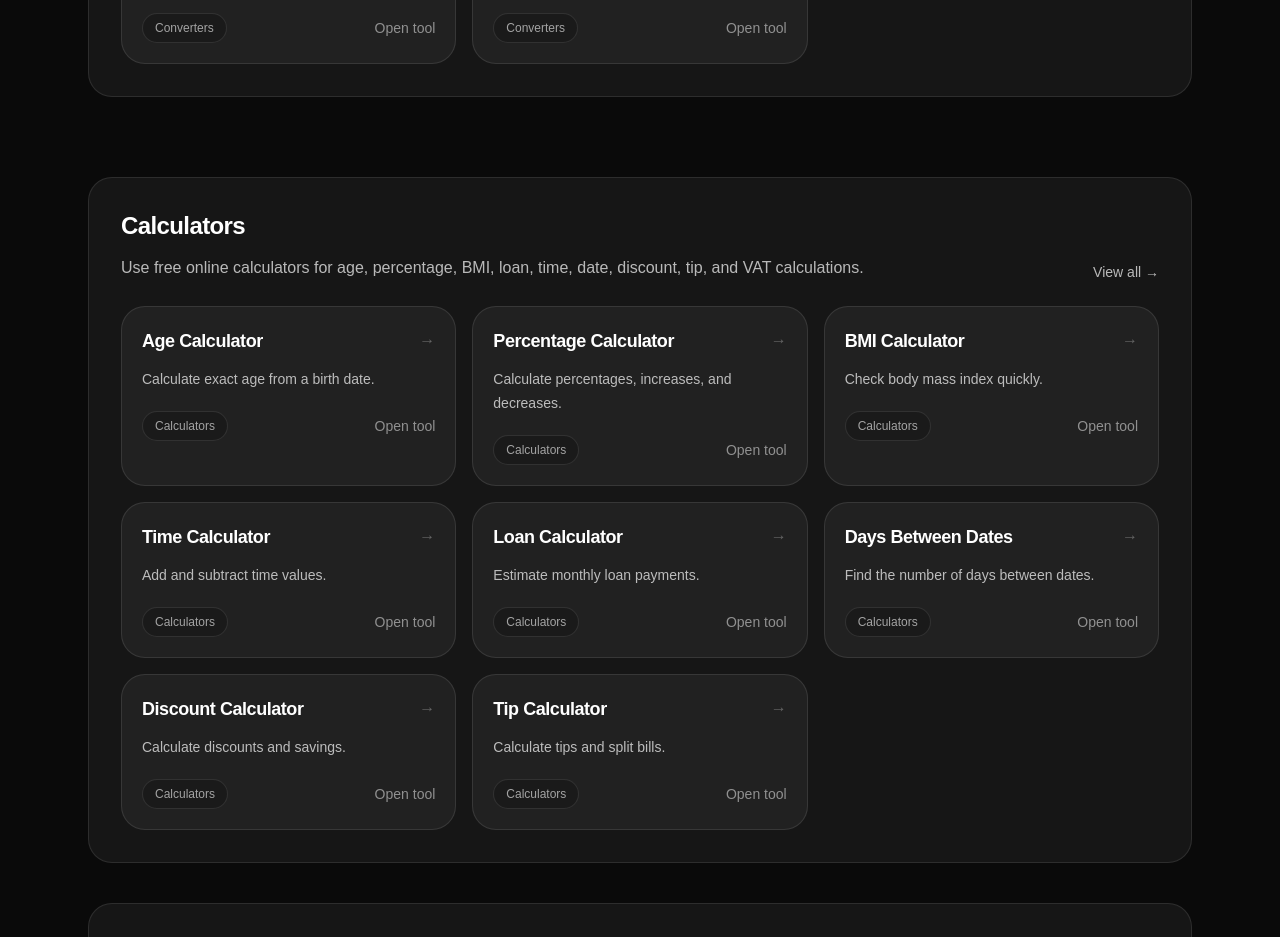
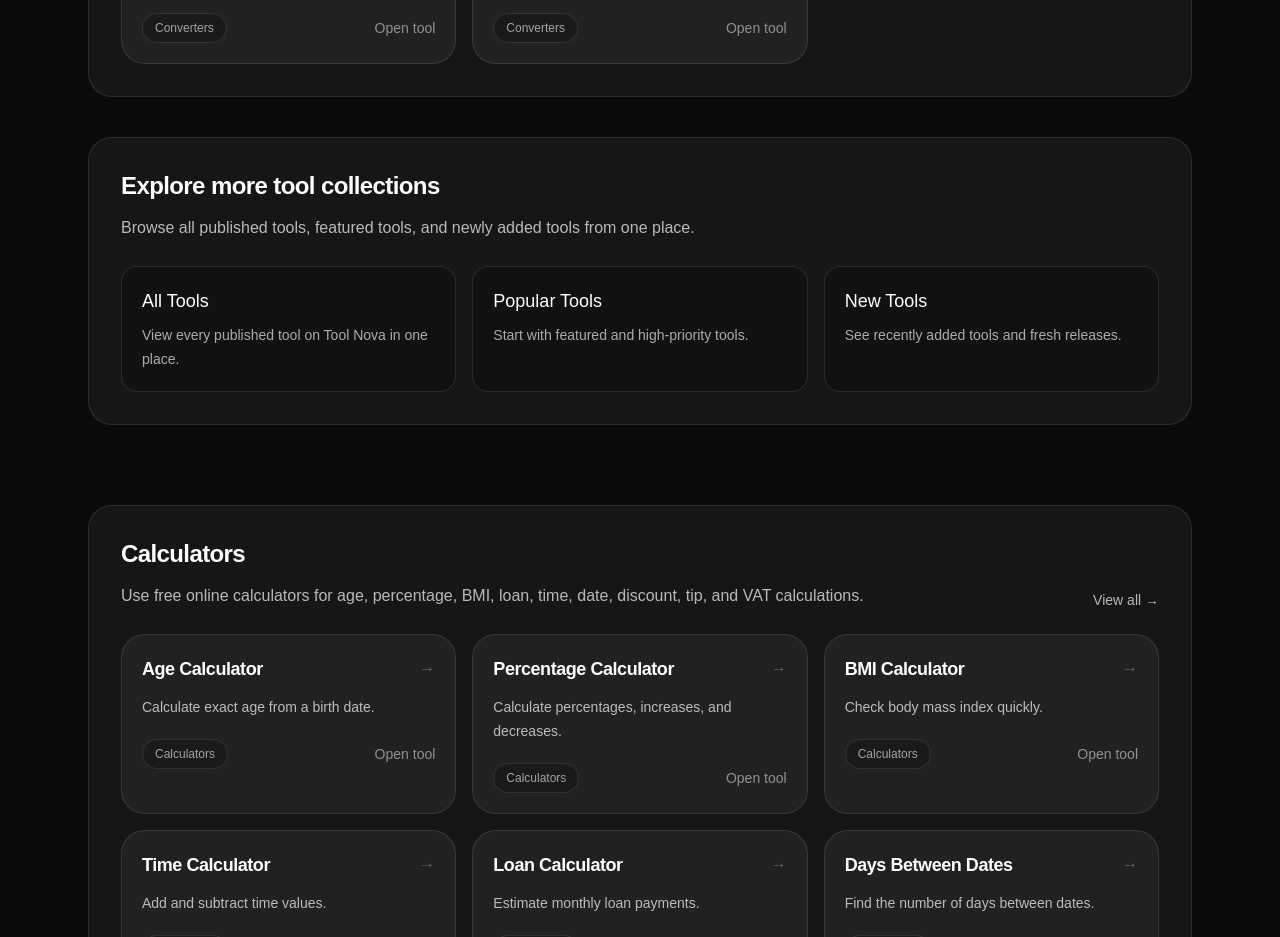
Before and after one commit to spacekjk/tool-nova-site, a Next.js app: page / in a window 1280 px wide. Shown: the part 3880-4817 px from the top of the page. Built offline with nearby package versions, Linux system fonts and the light colour scheme.

Commit message:
google dify

```diff
--- /dev/null
+++ b/app/all-tools/page.tsx
@@ -0,0 +1,48 @@
+import type { Metadata } from "next";
+import ToolGrid from "@/components/ToolGrid";
+import { SITE_URL, getPublishedTools } from "@/lib/tools";
+
+export const metadata: Metadata = {
+  title: "All Tools | Tool Nova",
+  description:
+    "Browse all tools on Tool Nova, including calculators, text tools, generators, and converters.",
+  alternates: {
+    canonical: `${SITE_URL}/all-tools`,
+  },
+};
+
+export default function AllToolsPage() {
+  const tools = getPublishedTools();
+
+  return (
+    <main className="min-h-screen bg-neutral-950 text-white">
+      <section className="mx-auto max-w-6xl px-6 py-16">
+        <div className="max-w-3xl">
+          <p className="mb-4 inline-block rounded-full border border-white/15 px-3 py-1 text-sm text-white/70">
+            Internal Tool Index
+          </p>
+
+          <h1 className="text-4xl font-bold tracking-tight sm:text-5xl">
+            All Tools
+          </h1>
+
+          <p className="mt-6 text-lg leading-8 text-white/70">
+            Browse every published tool on Tool Nova in one place. This page
+            helps users discover calculators, text tools, generators, and
+            converters faster.
+          </p>
+        </div>
+
+        <div className="mt-10">
+          <p className="text-sm text-white/55">
+            {tools.length.toLocaleString()} tools
+          </p>
+        </div>
+
+        <div className="mt-6">
+          <ToolGrid tools={tools} columns="3" />
+        </div>
+      </section>
+    </main>
+  );
+}
--- /dev/null
+++ b/app/new-tools/page.tsx
@@ -0,0 +1,48 @@
+import type { Metadata } from "next";
+import ToolGrid from "@/components/ToolGrid";
+import { SITE_URL, getPublishedTools } from "@/lib/tools";
+
+export const metadata: Metadata = {
+  title: "New Tools | Tool Nova",
+  description:
+    "See the newest tools added to Tool Nova, including recently launched calculators, text tools, generators, and converters.",
+  alternates: {
+    canonical: `${SITE_URL}/new-tools`,
+  },
+};
+
+export default function NewToolsPage() {
+  const tools = getPublishedTools().filter((tool) => tool.new);
+
+  return (
+    <main className="min-h-screen bg-neutral-950 text-white">
+      <section className="mx-auto max-w-6xl px-6 py-16">
+        <div className="max-w-3xl">
+          <p className="mb-4 inline-block rounded-full border border-white/15 px-3 py-1 text-sm text-white/70">
+            Recently Added
+          </p>
+
+          <h1 className="text-4xl font-bold tracking-tight sm:text-5xl">
+            New Tools
+          </h1>
+
+          <p className="mt-6 text-lg leading-8 text-white/70">
+            Explore recently added tools on Tool Nova. This page highlights new
+            releases so users and search engines can discover fresh content more
+            easily.
+          </p>
+        </div>
+
+        <div className="mt-10">
+          <p className="text-sm text-white/55">
+            {tools.length.toLocaleString()} new tools
+          </p>
+        </div>
+
+        <div className="mt-6">
+          <ToolGrid tools={tools} columns="3" />
+        </div>
+      </section>
+    </main>
+  );
+}
--- a/app/page.tsx
+++ b/app/page.tsx
@@ -54,6 +54,50 @@ export default function HomePage() {
           <ToolSearch tools={publishedTools} />
         </section>
 
+        <section className="mt-10 rounded-3xl border border-white/10 bg-white/5 p-6 sm:p-8">
+          <div className="max-w-3xl">
+            <h2 className="text-2xl font-semibold tracking-tight text-white">
+              Explore more tool collections
+            </h2>
+            <p className="mt-3 text-base leading-7 text-white/70">
+              Browse all published tools, featured tools, and newly added tools
+              from one place.
+            </p>
+          </div>
+
+          <div className="mt-6 grid gap-4 md:grid-cols-3">
+            <Link
+              href="/all-tools"
+              className="rounded-2xl border border-white/10 bg-black/20 p-5 transition hover:bg-black/30"
+            >
+              <h3 className="text-lg font-medium text-white">All Tools</h3>
+              <p className="mt-2 text-sm leading-6 text-white/65">
+                View every published tool on Tool Nova in one place.
+              </p>
+            </Link>
+
+            <Link
+              href="/popular-tools"
+              className="rounded-2xl border border-white/10 bg-black/20 p-5 transition hover:bg-black/30"
+            >
+              <h3 className="text-lg font-medium text-white">Popular Tools</h3>
+              <p className="mt-2 text-sm leading-6 text-white/65">
+                Start with featured and high-priority tools.
+              </p>
+            </Link>
+
+            <Link
+              href="/new-tools"
+              className="rounded-2xl border border-white/10 bg-black/20 p-5 transition hover:bg-black/30"
+            >
+              <h3 className="text-lg font-medium text-white">New Tools</h3>
+              <p className="mt-2 text-sm leading-6 text-white/65">
+                See recently added tools and fresh releases.
+              </p>
+            </Link>
+          </div>
+        </section>
+
         <div className="mt-20 space-y-10">
           {sections.map((category) => (
             <CategorySection
--- /dev/null
+++ b/app/popular-tools/page.tsx
@@ -0,0 +1,48 @@
+import type { Metadata } from "next";
+import ToolGrid from "@/components/ToolGrid";
+import { SITE_URL, getFeaturedTools } from "@/lib/tools";
+
+export const metadata: Metadata = {
+  title: "Popular Tools | Tool Nova",
+  description:
+    "Explore popular tools on Tool Nova, including featured calculators, text tools, generators, and converters.",
+  alternates: {
+    canonical: `${SITE_URL}/popular-tools`,
+  },
+};
+
+export default function PopularToolsPage() {
+  const tools = getFeaturedTools(24);
+
+  return (
+    <main className="min-h-screen bg-neutral-950 text-white">
+      <section className="mx-auto max-w-6xl px-6 py-16">
+        <div className="max-w-3xl">
+          <p className="mb-4 inline-block rounded-full border border-white/15 px-3 py-1 text-sm text-white/70">
+            Featured Collection
+          </p>
+
+          <h1 className="text-4xl font-bold tracking-tight sm:text-5xl">
+            Popular Tools
+          </h1>
+
+          <p className="mt-6 text-lg leading-8 text-white/70">
+            Start with the most useful and frequently highlighted tools on Tool
+            Nova. This page groups together featured tools that are most likely
+            to help users quickly.
+          </p>
+        </div>
+
+        <div className="mt-10">
+          <p className="text-sm text-white/55">
+            {tools.length.toLocaleString()} featured tools
+          </p>
+        </div>
+
+        <div className="mt-6">
+          <ToolGrid tools={tools} columns="3" />
+        </div>
+      </section>
+    </main>
+  );
+}
--- a/lib/tools/index.ts
+++ b/lib/tools/index.ts
@@ -178,10 +178,16 @@ export function getSitemapEntries() {
 
   const staticEntries = [
     { url: SITE_URL, lastModified: DEFAULT_LAST_MODIFIED },
+
+    { url: `${SITE_URL}/all-tools`, lastModified: DEFAULT_LAST_MODIFIED },
+    { url: `${SITE_URL}/popular-tools`, lastModified: DEFAULT_LAST_MODIFIED },
+    { url: `${SITE_URL}/new-tools`, lastModified: DEFAULT_LAST_MODIFIED },
+
     { url: `${SITE_URL}/about`, lastModified: DEFAULT_LAST_MODIFIED },
     { url: `${SITE_URL}/contact`, lastModified: DEFAULT_LAST_MODIFIED },
     { url: `${SITE_URL}/privacy`, lastModified: DEFAULT_LAST_MODIFIED },
     { url: `${SITE_URL}/terms`, lastModified: DEFAULT_LAST_MODIFIED },
+
   ];
 
   return [...staticEntries, ...categoryEntries, ...toolEntries];
```
